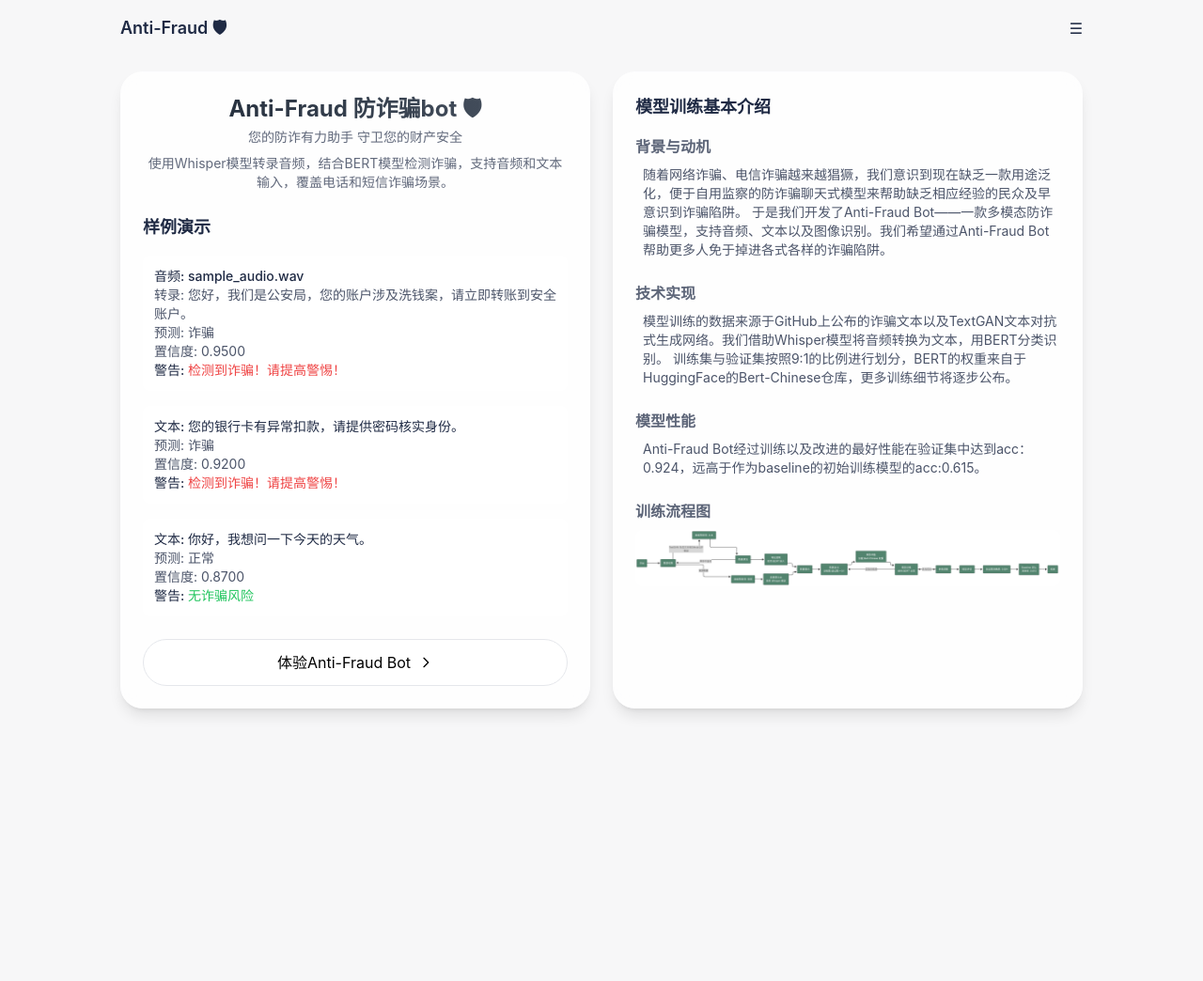
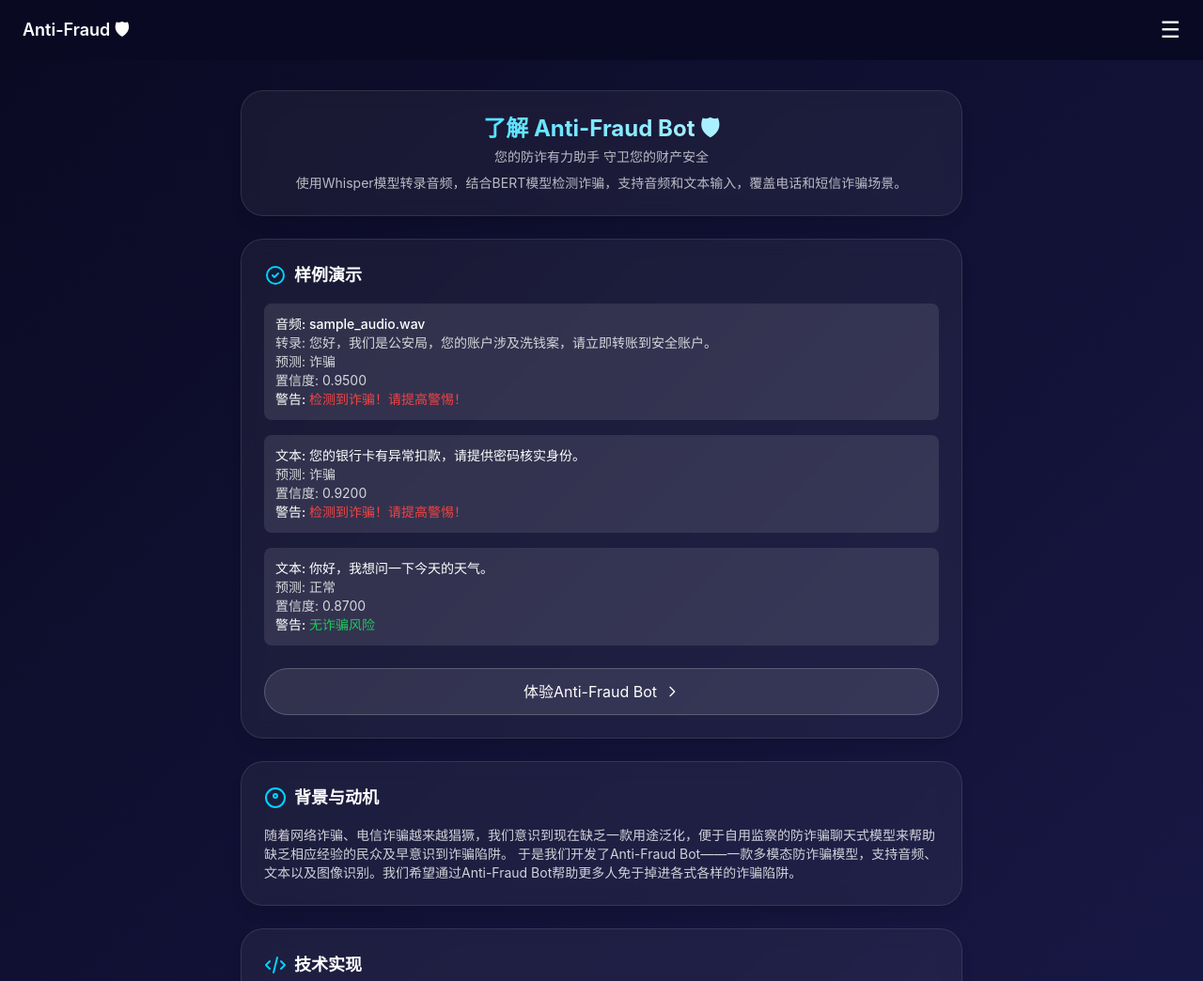
Before and after one commit to nailu177/anti-fraud-bot, a plain HTML site: page learn.html in a window 1280 px wide. Shown: the top 1044 px of the page at 94% size. Before the commit the page ends 800 px from the top, so only its background shows below. Drawn offline with nearby package versions, Linux system fonts and the light colour scheme.

Commit message:
Update learn.html 2.0

```diff
--- a/learn.html
+++ b/learn.html
@@ -7,69 +7,103 @@
     <script src="https://cdn.tailwindcss.com"></script>
     <style>
         :root {
-            --bg-color: #f7f7f8;
-            --card-bg: rgba(255, 255, 255, 0.8);
-            --text-color: #1f2a44;
+            --bg-color: #0a0a23;
+            --text-color: #ffffff;
+            --accent-color: #00d4ff;
         }
-        @media (prefers-color-scheme: dark) {
-            :root {
-                --bg-color: #1a1a1c;
-                --card-bg: rgba(30, 30, 30, 0.8);
-                --text-color: #ffffff;
+
+        body {
+            background: linear-gradient(135deg, var(--bg-color), #1a1a4b);
+            color: var(--text-color);
+            font-family: -apple-system, BlinkMacSystemFont, sans-serif;
+            min-height: 100vh;
+            display: flex;
+            flex-direction: column;
+            align-items: center;
+            padding: 1rem;
         }
-            .chatgpt-btn {
-                background: #2d2d2d;
-                color: #ffffff;
+
+        /* 导航栏 */
+        nav {
+            background: rgba(10, 10, 35, 0.95);
+            backdrop-filter: blur(10px);
+            padding: 1rem 1.5rem;
+            position: absolute;
+            top: 0;
+            z-index: 1000;
+            width: 100%;
         }
-            .chatgpt-btn:hover {
-                background: #3d3d3d;
+
+        nav a {
+            transition: color 0.3s ease;
         }
-            .modal-content {
-                background: #2d2d2d;
+
+        nav a:hover {
+            color: var(--accent-color);
         }
+
+        /* 下拉菜单 */
+        .dropdown-menu {
+            display: none;
+            background: rgba(10, 10, 35, 0.95);
+            border: 1px solid rgba(255, 255, 255, 0.1);
+            border-radius: 0.5rem;
+            box-shadow: 0 8px 16px rgba(0, 0, 0, 0.3);
+            z-index: 50;
         }
-        body {
-            background: var(--bg-color);
-            font-family: -apple-system, BlinkMacSystemFont, sans-serif;
+
+        .dropdown-menu.show {
+            display: block;
         }
+
+        .dropdown-menu a {
+            color: var(--text-color);
+            padding: 0.75rem 1rem;
+            display: block;
+            transition: background 0.2s ease;
+        }
+
+        .dropdown-menu a:hover {
+            background: rgba(255, 255, 255, 0.1);
+        }
+
+        /* 卡片样式 */
         .glass {
-            background: var(--card-bg);
+            background: rgba(255, 255, 255, 0.05);
+            border: 1px solid rgba(255, 255, 255, 0.1);
             backdrop-filter: blur(10px);
             -webkit-backdrop-filter: blur(10px);
         }
+
         .chatgpt-btn {
-            background: #ffffff;
-            color: #000000;
-            border: 1px solid #e5e7eb;
-            transition: all 0.2s ease;
+            background: rgba(255, 255, 255, 0.1);
+            border: 1px solid rgba(255, 255, 255, 0.2);
+            color: var(--text-color);
+            transition: background 0.3s ease;
         }
+
         .chatgpt-btn:hover {
-            background: #e5e7eb;
+            background: rgba(255, 255, 255, 0.2);
         }
+
         .result-enter {
             animation: slideIn 0.3s ease-out;
         }
+
         @keyframes slideIn {
             from { opacity: 0; transform: translateY(8px); }
             to { opacity: 1; transform: translateY(0); }
         }
+
         .title-enter {
             animation: fadeIn 0.5s ease-out;
         }
+
         @keyframes fadeIn {
             from { opacity: 0; transform: translateY(-10px); }
             to { opacity: 1; transform: translateY(0); }
         }
-        .dropdown-menu {
-            display: none;
-            z-index: 50;
-        }
-        .dropdown-menu.show {
-            display: block;
-        }
-        .dropdown-menu a:hover {
-            background: #e5e7eb;
-        }
+
         .flowchart-img {
             width: 100%;
             height: auto;
@@ -79,9 +113,11 @@
             transition: transform 0.3s ease;
             cursor: pointer;
         }
+
         .flowchart-img:hover {
             transform: scale(1.1);
         }
+
         .modal {
             display: none;
             position: fixed;
@@ -94,67 +130,84 @@
             align-items: center;
             justify-content: center;
         }
+
         .modal-content {
-            background: #ffffff;
+            background: rgba(10, 10, 35, 0.95);
+            border: 1px solid rgba(255, 255, 255, 0.1);
             border-radius: 8px;
             max-width: 90%;
             max-height: 90%;
         }
+
         .modal-content img {
             width: 100%;
             height: auto;
             border-radius: 8px;
         }
+
+        /* 响应式 */
+        @media (max-width: 768px) {
+            .chat-bubble {
+                max-width: 85%;
+            }
+        }
     </style>
 </head>
 <body class="min-h-screen flex flex-col items-center p-4">
     <!-- 导航 -->
-    <nav class="w-full max-w-5xl flex justify-between items-center mb-8">
+    <nav class="w-full flex justify-between items-center mb-8">
         <a href="index.html" class="text-lg font-semibold text-[var(--text-color)]">Anti-Fraud 🛡</a>
         <div class="dropdown relative">
-            <button id="menuButton" class="text-[var(--text-color)] focus:outline-none">☰</button>
-            <div id="dropdownMenu" class="dropdown-menu absolute right-0 mt-2 w-48 bg-white dark:bg-gray-800 border border-gray-200 dark:border-gray-700 rounded-lg shadow-lg">
-                <a href="index.html" class="block px-4 py-2 text-sm text-[var(--text-color)] hover:bg-gray-100 dark:hover:bg-gray-700">首页</a>
-                <a href="detect.html" class="block px-4 py-2 text-sm text-[var(--text-color)] hover:bg-gray-100 dark:hover:bg-gray-700">检测</a>
-                <a href="learn.html" class="block px-4 py-2 text-sm text-[var(--text-color)] hover:bg-gray-100 dark:hover:bg-gray-700">了解更多</a>
+            <button id="menuButton" class="text-[var(--text-color)] focus:outline-none text-2xl">☰</button>
+            <div id="dropdownMenu" class="dropdown-menu absolute right-0 mt-2 w-48">
+                <a href="index.html" class="block text-sm">首页</a>
+                <a href="detect.html" class="block text-sm">检测</a>
+                <a href="learn.html" class="block text-sm">了解更多</a>
             </div>
         </div>
     </nav>
     <!-- 内容 -->
-    <div class="w-full max-w-5xl flex flex-col md:flex-row gap-6">
-        <!-- 左半边：样例演示 -->
-        <div class="glass p-6 rounded-3xl shadow-lg w-full md:w-1/2">
-            <div class="text-center mb-6 title-enter">
-                <h1 class="text-2xl font-bold text-[var(--text-color)] bg-gradient-to-r from-gray-800 to-gray-600 bg-clip-text text-transparent">
-                    Anti-Fraud 防诈骗bot 🛡
+    <div class="w-full max-w-3xl flex flex-col gap-6 mt-20">
+        <!-- 标题部分 -->
+        <div class="glass p-6 rounded-3xl shadow-lg text-center title-enter">
+            <h1 class="text-2xl font-bold text-[var(--text-color)] bg-gradient-to-r from-[var(--accent-color)] to-white bg-clip-text text-transparent">
+                了解 Anti-Fraud Bot 🛡
             </h1>
-                <p class="text-sm text-[var(--text-color)] opacity-70 mt-1">
+            <p class="text-sm opacity-70 mt-1">
                 您的防诈有力助手 守卫您的财产安全
             </p>
-                <p class="text-sm text-[var(--text-color)] opacity-70 mt-2">
+            <p class="text-sm opacity-70 mt-2">
                 使用Whisper模型转录音频，结合BERT模型检测诈骗，支持音频和文本输入，覆盖电话和短信诈骗场景。
             </p>
         </div>
-            <h2 class="text-lg font-semibold text-[var(--text-color)] mb-4">样例演示</h2>
+
+        <!-- 样例演示 -->
+        <div class="glass p-6 rounded-3xl shadow-lg">
+            <div class="flex items-center mb-4">
+                <svg class="w-6 h-6 mr-2" fill="none" stroke="var(--accent-color)" viewBox="0 0 24 24">
+                    <path stroke-linecap="round" stroke-linejoin="round" stroke-width="2" d="M9 12l2 2 4-4m6 2a9 9 0 11-18 0 9 9 0 0118 0z" />
+                </svg>
+                <h2 class="text-lg font-semibold">样例演示</h2>
+            </div>
             <div class="space-y-4">
-                <div class="p-3 bg-white dark:bg-gray-800 rounded-lg result-enter">
-                    <p class="text-sm font-medium text-[var(--text-color)]">音频: sample_audio.wav</p>
-                    <p class="text-sm text-[var(--text-color)] opacity-80">转录: 您好，我们是公安局，您的账户涉及洗钱案，请立即转账到安全账户。</p>
-                    <p class="text-sm text-[var(--text-color)] opacity-80">预测: 诈骗</p>
-                    <p class="text-sm text-[var(--text-color)] opacity-80">置信度: 0.9500</p>
-                    <p class="text-sm"><span class="font-medium text-[var(--text-color)]">警告: </span><span class="text-red-500">检测到诈骗！请提高警惕！</span></p>
+                <div class="p-3 rounded-lg result-enter" style="background: rgba(255, 255, 255, 0.1);">
+                    <p class="text-sm font-medium">音频: sample_audio.wav</p>
+                    <p class="text-sm opacity-80">转录: 您好，我们是公安局，您的账户涉及洗钱案，请立即转账到安全账户。</p>
+                    <p class="text-sm opacity-80">预测: 诈骗</p>
+                    <p class="text-sm opacity-80">置信度: 0.9500</p>
+                    <p class="text-sm"><span class="font-medium">警告: </span><span class="text-red-500">检测到诈骗！请提高警惕！</span></p>
                 </div>
-                <div class="p-3 bg-white dark:bg-gray-800 rounded-lg result-enter">
-                    <p class="text-sm font-medium text-[var(--text-color)]">文本: 您的银行卡有异常扣款，请提供密码核实身份。</p>
-                    <p class="text-sm text-[var(--text-color)] opacity-80">预测: 诈骗</p>
-                    <p class="text-sm text-[var(--text-color)] opacity-80">置信度: 0.9200</p>
-                    <p class="text-sm"><span class="font-medium text-[var(--text-color)]">警告: </span><span class="text-red-500">检测到诈骗！请提高警惕！</span></p>
+                <div class="p-3 rounded-lg result-enter" style="background: rgba(255, 255, 255, 0.1);">
+                    <p class="text-sm font-medium">文本: 您的银行卡有异常扣款，请提供密码核实身份。</p>
+                    <p class="text-sm opacity-80">预测: 诈骗</p>
+                    <p class="text-sm opacity-80">置信度: 0.9200</p>
+                    <p class="text-sm"><span class="font-medium">警告: </span><span class="text-red-500">检测到诈骗！请提高警惕！</span></p>
                 </div>
-                <div class="p-3 bg-white dark:bg-gray-800 rounded-lg result-enter">
-                    <p class="text-sm font-medium text-[var(--text-color)]">文本: 你好，我想问一下今天的天气。</p>
-                    <p class="text-sm text-[var(--text-color)] opacity-80">预测: 正常</p>
-                    <p class="text-sm text-[var(--text-color)] opacity-80">置信度: 0.8700</p>
-                    <p class="text-sm"><span class="font-medium text-[var(--text-color)]">警告: </span><span class="text-green-500">无诈骗风险</span></p>
+                <div class="p-3 rounded-lg result-enter" style="background: rgba(255, 255, 255, 0.1);">
+                    <p class="text-sm font-medium">文本: 你好，我想问一下今天的天气。</p>
+                    <p class="text-sm opacity-80">预测: 正常</p>
+                    <p class="text-sm opacity-80">置信度: 0.8700</p>
+                    <p class="text-sm"><span class="font-medium">警告: </span><span class="text-green-500">无诈骗风险</span></p>
                 </div>
             </div>
             <a href="detect.html" class="block w-full p-3 rounded-full chatgpt-btn text-center mt-6 flex items-center justify-center">
@@ -164,39 +217,57 @@
                 </svg>
             </a>
         </div>
-        <!-- 右半边：模型训练基本介绍 -->
-        <div class="glass p-6 rounded-3xl shadow-lg w-full md:w-1/2">
-            <h2 class="text-lg font-semibold text-[var(--text-color)] mb-4">模型训练基本介绍</h2>
-            <div class="space-y-6 text-sm text-[var(--text-color)] opacity-80">
+
         <!-- 背景与动机 -->
-                <div>
-                    <h3 class="text-base font-semibold mb-2 text-[var(--text-color)] opacity-90">背景与动机</h3>
-                    <p class="pl-2">
+        <div class="glass p-6 rounded-3xl shadow-lg">
+            <div class="flex items-center mb-4">
+                <svg class="w-6 h-6 mr-2" fill="none" stroke="var(--accent-color)" viewBox="0 0 24 24">
+                    <path stroke-linecap="round" stroke-linejoin="round" stroke-width="2" d="M12 8c-1.1 0-2 .9-2 2s.9 2 2 2 2-.9 2-2-.9-2-2-2zm0-6C6.48 2 2 6.48 2 12s4.48 10 10 10 10-4.48 10-10S17.52 2 12 2z" />
+                </svg>
+                <h2 class="text-lg font-semibold">背景与动机</h2>
+            </div>
+            <p class="text-sm opacity-80">
                 随着网络诈骗、电信诈骗越来越猖獗，我们意识到现在缺乏一款用途泛化，便于自用监察的防诈骗聊天式模型来帮助缺乏相应经验的民众及早意识到诈骗陷阱。
                 于是我们开发了Anti-Fraud Bot——一款多模态防诈骗模型，支持音频、文本以及图像识别。我们希望通过Anti-Fraud Bot帮助更多人免于掉进各式各样的诈骗陷阱。
             </p>
         </div>
+
         <!-- 技术实现 -->
-                <div>
-                    <h3 class="text-base font-semibold mb-2 text-[var(--text-color)] opacity-90">技术实现</h3>
-                    <p class="pl-2">
+        <div class="glass p-6 rounded-3xl shadow-lg">
+            <div class="flex items-center mb-4">
+                <svg class="w-6 h-6 mr-2" fill="none" stroke="var(--accent-color)" viewBox="0 0 24 24">
+                    <path stroke-linecap="round" stroke-linejoin="round" stroke-width="2" d="M10 20l4-16m4 4l4 4-4 4M6 16l-4-4 4-4" />
+                </svg>
+                <h2 class="text-lg font-semibold">技术实现</h2>
+            </div>
+            <p class="text-sm opacity-80">
                 模型训练的数据来源于GitHub上公布的诈骗文本以及TextGAN文本对抗式生成网络。我们借助Whisper模型将音频转换为文本，用BERT分类识别。
                 训练集与验证集按照9:1的比例进行划分，BERT的权重来自于HuggingFace的Bert-Chinese仓库，更多训练细节将逐步公布。
             </p>
         </div>
+
         <!-- 模型性能 -->
-                <div>
-                    <h3 class="text-base font-semibold mb-2 text-[var(--text-color)] opacity-90">模型性能</h3>
-                    <p class="pl-2">
+        <div class="glass p-6 rounded-3xl shadow-lg">
+            <div class="flex items-center mb-4">
+                <svg class="w-6 h-6 mr-2" fill="none" stroke="var(--accent-color)" viewBox="0 0 24 24">
+                    <path stroke-linecap="round" stroke-linejoin="round" stroke-width="2" d="M9 12l2 2 4-4m6 2a9 9 0 11-18 0 9 9 0 0118 0z" />
+                </svg>
+                <h2 class="text-lg font-semibold">模型性能</h2>
+            </div>
+            <p class="text-sm opacity-80">
                 Anti-Fraud Bot经过训练以及改进的最好性能在验证集中达到acc：0.924，远高于作为baseline的初始训练模型的acc:0.615。
             </p>
         </div>
+
         <!-- 流程图 -->
-                <div class="mt-6">
-                    <h3 class="text-base font-semibold mb-2 text-[var(--text-color)] opacity-90">训练流程图</h3>
+        <div class="glass p-6 rounded-3xl shadow-lg">
+            <div class="flex items-center mb-4">
+                <svg class="w-6 h-6 mr-2" fill="none" stroke="var(--accent-color)" viewBox="0 0 24 24">
+                    <path stroke-linecap="round" stroke-linejoin="round" stroke-width="2" d="M4 6h16M4 12h16M4 18h16" />
+                </svg>
+                <h2 class="text-lg font-semibold">训练流程图</h2>
+            </div>
             <img src="flowchart1.png" alt="模型训练流程图" class="flowchart-img" id="flowchartImage">
-                </div>
-            </div>
         </div>
     </div>
 
```
Lines whose indentation alone changed are shown as unchanged.
